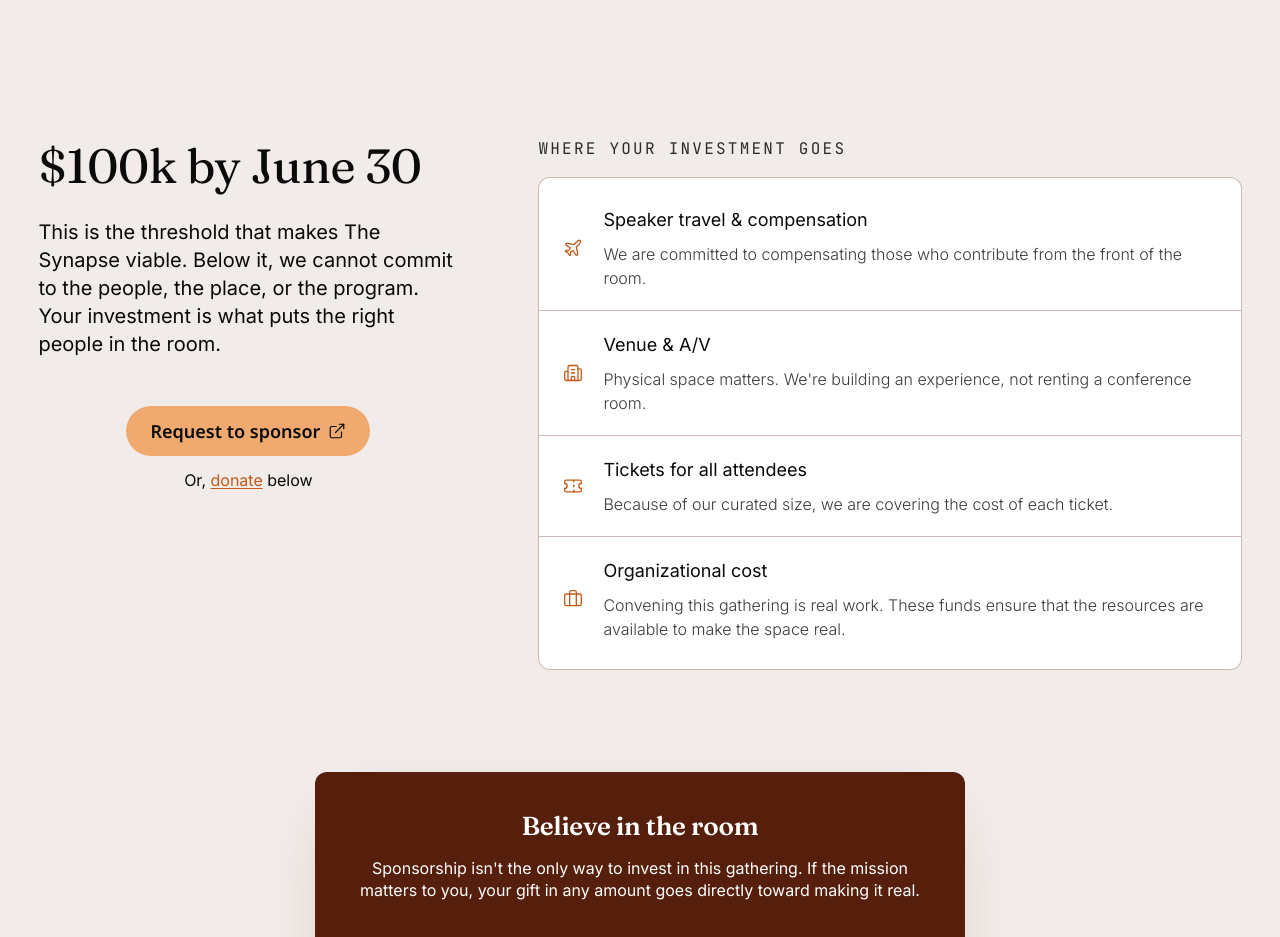
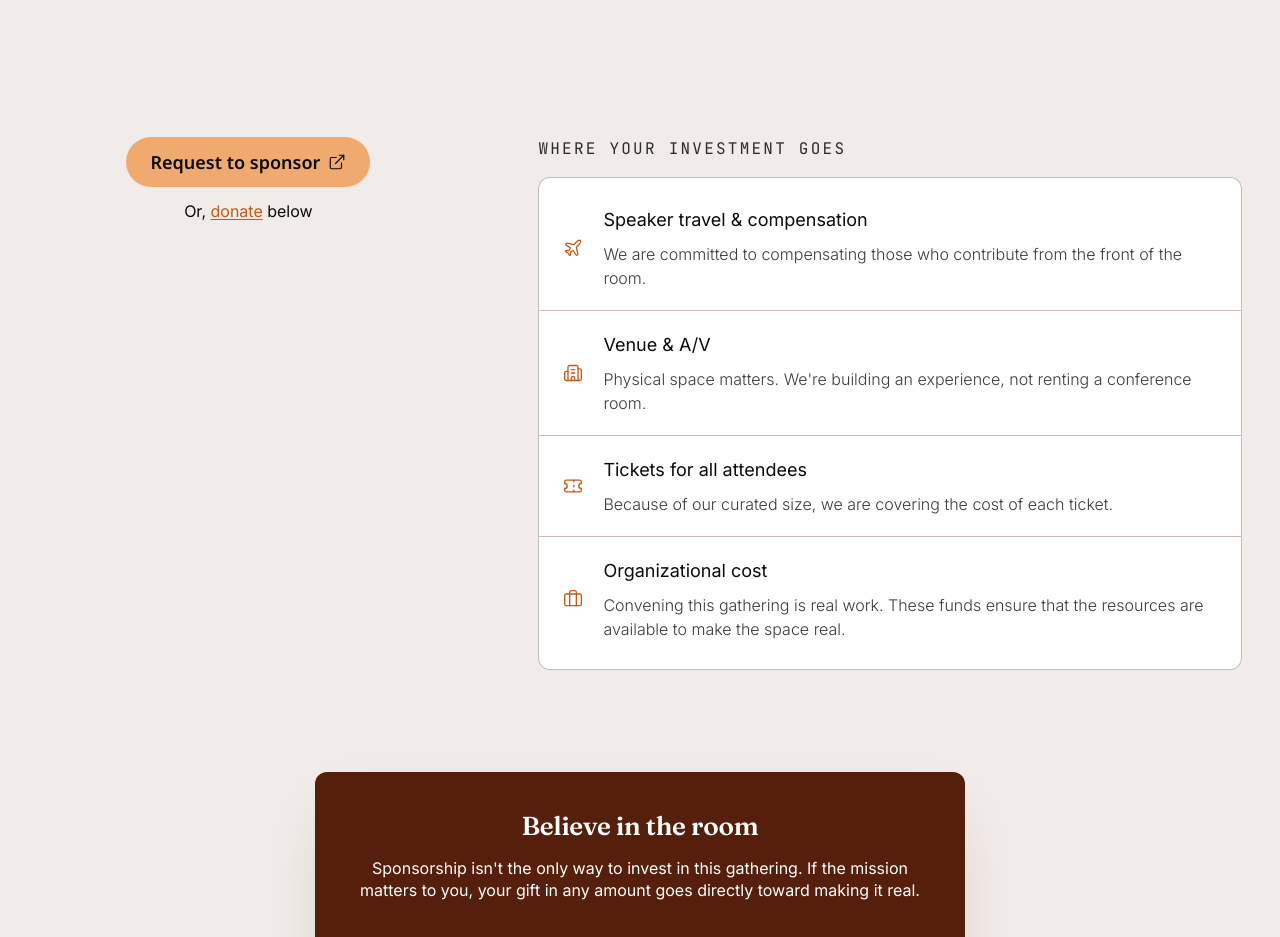
Before and after one commit to mason-u-borchard/synapse-conference-prototype, a Next.js app: page /invest in a window 1280 px wide. Shown: the part 3480-4417 px from the top of the page. Built offline with nearby package versions, Linux system fonts and the light colour scheme; no server answers; a web font is replaced by a local one.

Commit message:
07/02/26 13:23:00

```diff
--- a/src/app/invest/page.tsx
+++ b/src/app/invest/page.tsx
@@ -1,3 +1,4 @@
+// _Last updated: 2026-07-02_
 import type { Metadata } from "next";
 import Link from "next/link";
 import { Plane, Building2, Ticket, Briefcase, ArrowRight as LucideArrowRight, ExternalLink } from "lucide-react";
@@ -283,13 +284,7 @@
         <section className="relative z-10 py-24 md:py-section">
         <div className="container-gutter relative grid items-start gap-20 lg:grid-cols-[minmax(0,420px)_minmax(0,1fr)]">
           <div>
-            <h2 className="font-serif text-[clamp(2.25rem,4vw+0.5rem,3rem)] leading-[1.2] text-off-black">
-              $100k by June 30
-            </h2>
-            <p className="mt-6 font-sans text-xl leading-[1.4] text-off-black">
-              This is the threshold that makes The Synapse viable. Below it, we cannot commit to the people, the place, or the program. Your investment is what puts the right people in the room.
-            </p>
-            <div className="mt-12 flex flex-col items-center gap-3">
+            <div className="flex flex-col items-center gap-3">
               <Link
                 href={SPONSORSHIP_FORM_URL}
                 target="_blank"
```
